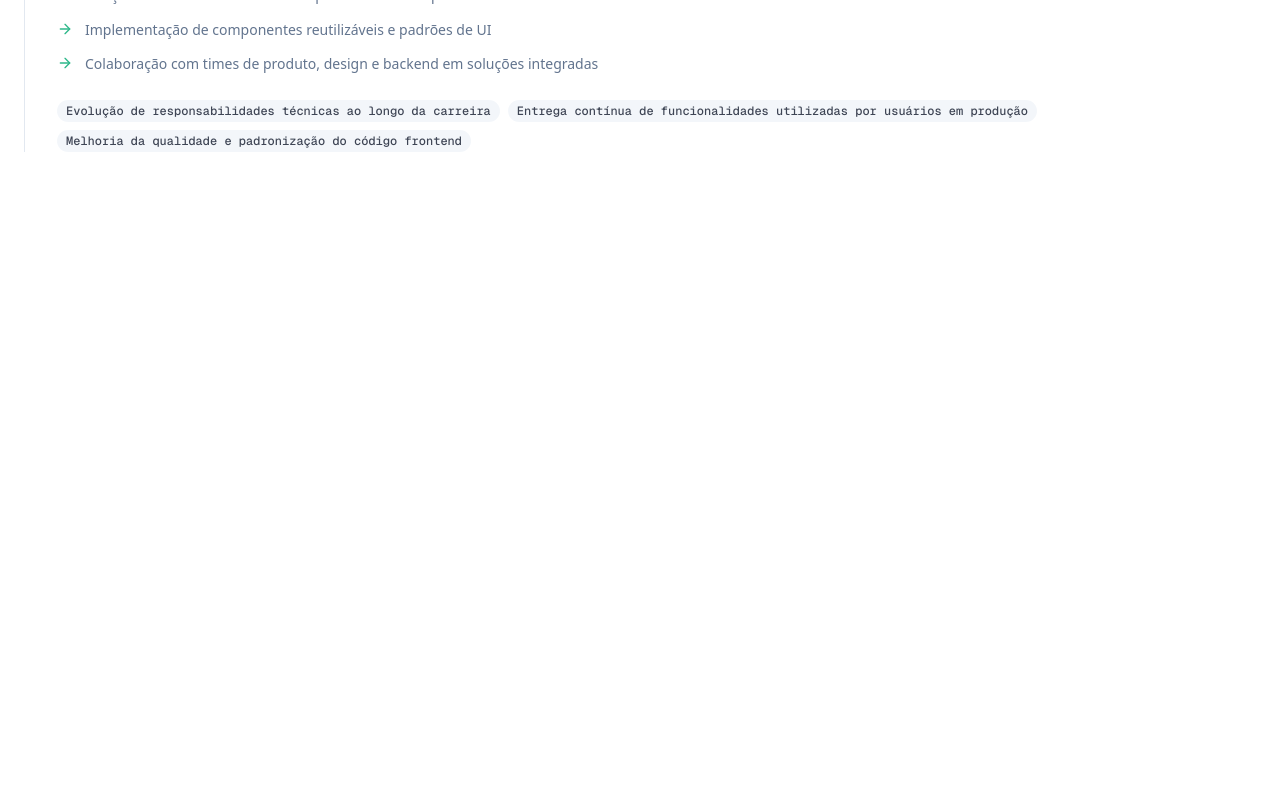
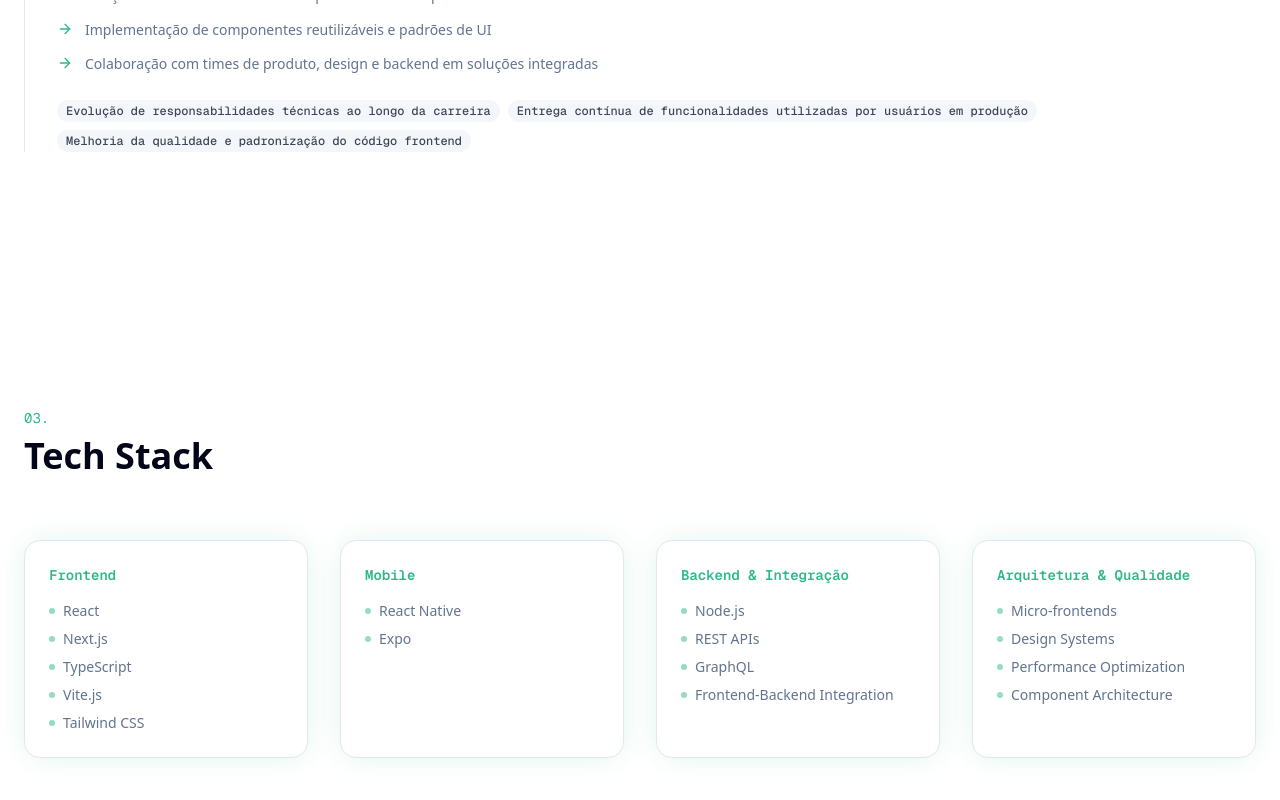
Before and after one commit to Rodrigo-Barrettoo/dev-rbarreto, a Next.js app: page / in a window 1280 px wide. Shown: the part 2946-3746 px from the top of the page. Before the commit the page ends 3226 px from the top, so only its background shows below. Built offline with nearby package versions, Linux system fonts and the light colour scheme.

Commit message:
feat: add TechStack component and glow-accent styling

```diff
--- a/src/app/globals.css
+++ b/src/app/globals.css
@@ -127,3 +127,7 @@
     @apply bg-background text-foreground;
   }
 }
+
+.glow-accent {
+  box-shadow: 0 0 30px -5px hsl(160 60% 45% / 20%);
+}
--- a/src/app/page.tsx
+++ b/src/app/page.tsx
@@ -2,6 +2,7 @@ import { About } from "@/components/about";
 import { Experience } from "@/components/experience";
 import { Header } from "@/components/header";
 import { Hero } from "@/components/hero";
+import { TechStack } from "@/components/tech-stack";
 
 export default function Home() {
   return (
@@ -12,9 +13,9 @@ export default function Home() {
         <Hero />
         <About />
         <Experience />
+        <TechStack />
 
         {/*
-        <TechStack />
         <Education />
         <Contact /> */}
       </main>
--- /dev/null
+++ b/src/components/tech-stack/index.tsx
@@ -0,0 +1,75 @@
+"use client";
+
+import { motion } from "framer-motion";
+
+const categories = [
+  {
+    title: "Frontend",
+    techs: ["React", "Next.js", "TypeScript", "Vite.js", "Tailwind CSS"],
+  },
+  {
+    title: "Mobile",
+    techs: ["React Native", "Expo"],
+  },
+  {
+    title: "Backend & Integração",
+    techs: ["Node.js", "REST APIs", "GraphQL", "Frontend-Backend Integration"],
+  },
+  {
+    title: "Arquitetura & Qualidade",
+    techs: [
+      "Micro-frontends",
+      "Design Systems",
+      "Performance Optimization",
+      "Component Architecture",
+    ],
+  },
+];
+
+export function TechStack() {
+  return (
+    <section id="skills" className="py-24 md:py-32">
+      <div className="container mx-auto px-6">
+        <motion.div
+          initial={{ opacity: 0, y: 30 }}
+          whileInView={{ opacity: 1, y: 0 }}
+          viewport={{ once: true, margin: "-100px" }}
+          transition={{ duration: 0.6 }}
+        >
+          <p className="font-mono text-primary-brand text-sm mb-2">03.</p>
+          <h2 className="text-3xl md:text-4xl font-bold text-foreground mb-16">
+            Tech Stack
+          </h2>
+        </motion.div>
+
+        <div className="grid grid-cols-1 md:grid-cols-2 lg:grid-cols-4 gap-8">
+          {categories.map((cat, i) => (
+            <motion.div
+              key={cat.title}
+              initial={{ opacity: 0, y: 20 }}
+              whileInView={{ opacity: 1, y: 0 }}
+              viewport={{ once: true }}
+              transition={{ duration: 0.4, delay: i * 0.1 }}
+              className="bg-card border border-border rounded-lg p-6 hover:border-primary-brand/30 transition-colors duration-300 glow-accent"
+            >
+              <h3 className="font-mono text-primary-brand text-sm font-semibold mb-4">
+                {cat.title}
+              </h3>
+              <ul className="space-y-2">
+                {cat.techs.map((tech) => (
+                  <li
+                    key={tech}
+                    className="text-muted-foreground text-sm flex items-center gap-2"
+                  >
+                    <span className="w-1.5 h-1.5 rounded-full bg-primary-brand/50" />
+                    {tech}
+                  </li>
+                ))}
+              </ul>
+            </motion.div>
+          ))}
+        </div>
+      </div>
+    </section>
+  );
+}
```
